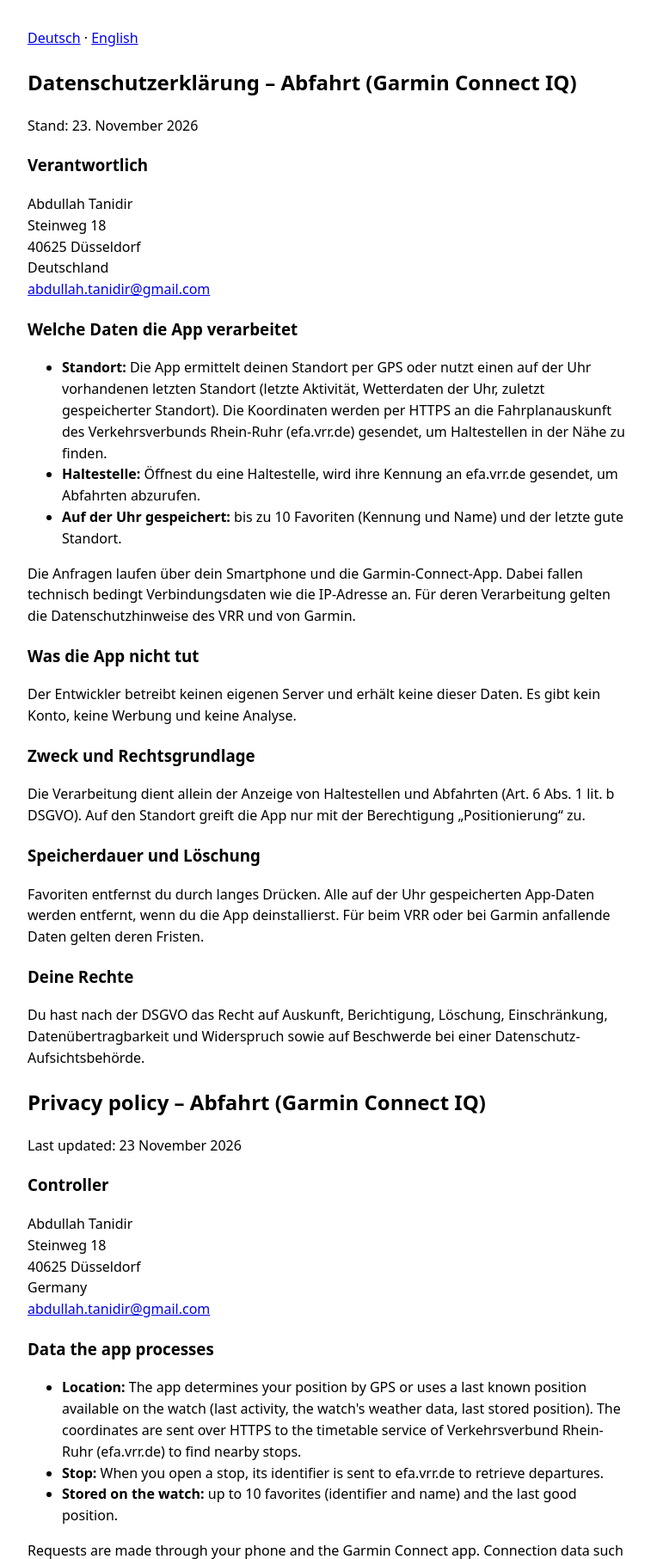
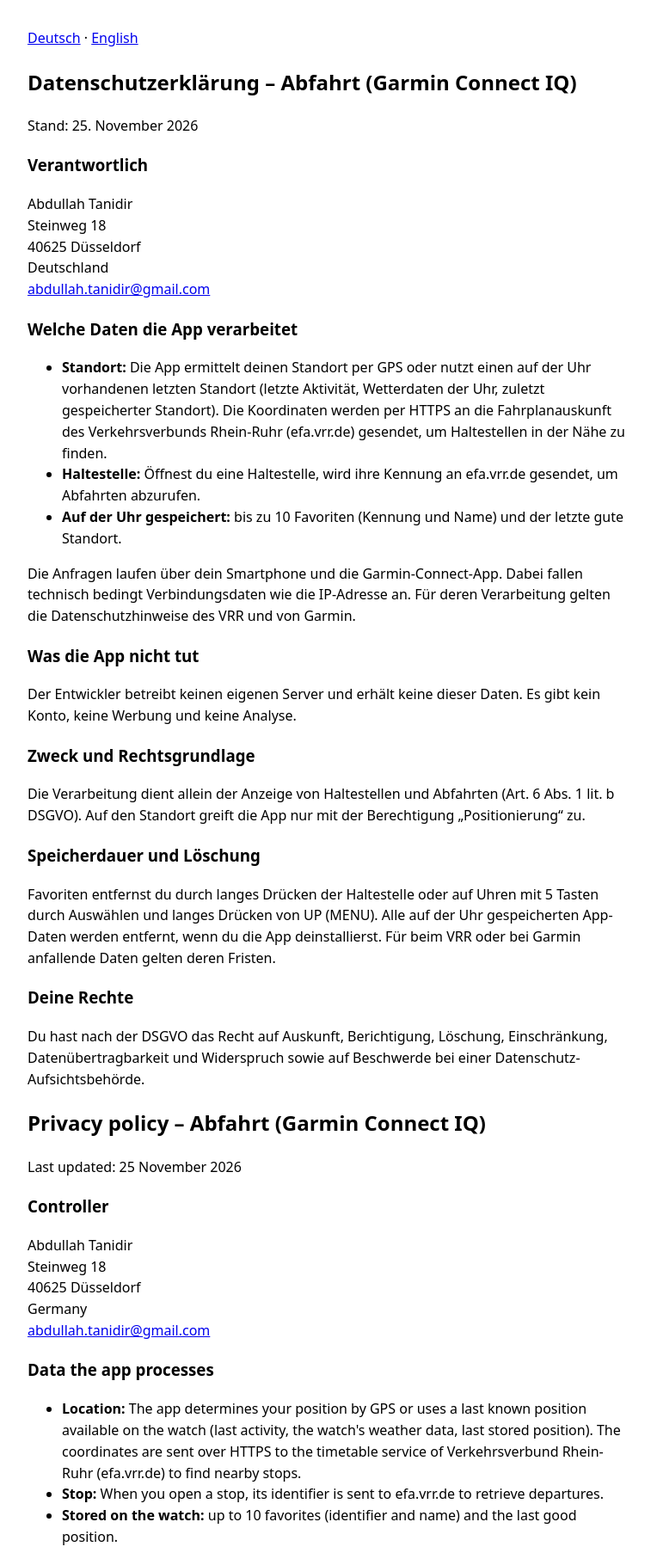
Before and after one commit to aboly/abfahrt-privacy, a plain HTML site: page index.html in a window 1280 px wide. Shown: the top 1813 px of the page at 86% size, without its empty margins (256-1013 px from the left). Drawn offline with Linux system fonts and the light colour scheme.

Commit message:
Mention removing favorites with MENU on 5-button watches
Co-Authored-By: Claude Opus 5.5 <noreply@anthropic.com>

```diff
--- a/index.html
+++ b/index.html
@@ -4,7 +4,7 @@
 <style>:root{color-scheme:light dark}body{font:16px/1.55 system-ui,sans-serif;max-width:44rem;margin:2rem auto;padding:0 16px}h2{margin-top:2.5rem}</style></head><body>
 <p><a href="#de">Deutsch</a> · <a href="#en">English</a></p>
 <section id="de"><h1>Datenschutzerklärung – Abfahrt (Garmin Connect IQ)</h1>
-<p>Stand: 23. November 2026</p>
+<p>Stand: 25. November 2026</p>
 <h3>Verantwortlich</h3><p>Abdullah Tanidir<br>Steinweg 18<br>40625 Düsseldorf<br>Deutschland<br><a href="mailto:abdullah.tanidir@gmail.com">abdullah.tanidir@gmail.com</a></p>
 <h3>Welche Daten die App verarbeitet</h3><ul>
 <li><b>Standort:</b> Die App ermittelt deinen Standort per GPS oder nutzt einen auf der Uhr vorhandenen letzten Standort (letzte Aktivität, Wetterdaten der Uhr, zuletzt gespeicherter Standort). Die Koordinaten werden per HTTPS an die Fahrplanauskunft des Verkehrsverbunds Rhein-Ruhr (efa.vrr.de) gesendet, um Haltestellen in der Nähe zu finden.</li>
@@ -13,10 +13,10 @@
 <p>Die Anfragen laufen über dein Smartphone und die Garmin-Connect-App. Dabei fallen technisch bedingt Verbindungsdaten wie die IP-Adresse an. Für deren Verarbeitung gelten die Datenschutzhinweise des VRR und von Garmin.</p>
 <h3>Was die App nicht tut</h3><p>Der Entwickler betreibt keinen eigenen Server und erhält keine dieser Daten. Es gibt kein Konto, keine Werbung und keine Analyse.</p>
 <h3>Zweck und Rechtsgrundlage</h3><p>Die Verarbeitung dient allein der Anzeige von Haltestellen und Abfahrten (Art. 6 Abs. 1 lit. b DSGVO). Auf den Standort greift die App nur mit der Berechtigung „Positionierung“ zu.</p>
-<h3>Speicherdauer und Löschung</h3><p>Favoriten entfernst du durch langes Drücken. Alle auf der Uhr gespeicherten App-Daten werden entfernt, wenn du die App deinstallierst. Für beim VRR oder bei Garmin anfallende Daten gelten deren Fristen.</p>
+<h3>Speicherdauer und Löschung</h3><p>Favoriten entfernst du durch langes Drücken der Haltestelle oder auf Uhren mit 5 Tasten durch Auswählen und langes Drücken von UP (MENU). Alle auf der Uhr gespeicherten App-Daten werden entfernt, wenn du die App deinstallierst. Für beim VRR oder bei Garmin anfallende Daten gelten deren Fristen.</p>
 <h3>Deine Rechte</h3><p>Du hast nach der DSGVO das Recht auf Auskunft, Berichtigung, Löschung, Einschränkung, Datenübertragbarkeit und Widerspruch sowie auf Beschwerde bei einer Datenschutz-Aufsichtsbehörde.</p></section>
 <section id="en" lang="en"><h1>Privacy policy – Abfahrt (Garmin Connect IQ)</h1>
-<p>Last updated: 23 November 2026</p>
+<p>Last updated: 25 November 2026</p>
 <h3>Controller</h3><p>Abdullah Tanidir<br>Steinweg 18<br>40625 Düsseldorf<br>Germany<br><a href="mailto:abdullah.tanidir@gmail.com">abdullah.tanidir@gmail.com</a></p>
 <h3>Data the app processes</h3><ul>
 <li><b>Location:</b> The app determines your position by GPS or uses a last known position available on the watch (last activity, the watch's weather data, last stored position). The coordinates are sent over HTTPS to the timetable service of Verkehrsverbund Rhein-Ruhr (efa.vrr.de) to find nearby stops.</li>
@@ -25,6 +25,6 @@
 <p>Requests are made through your phone and the Garmin Connect app. Connection data such as the IP address is processed for technical reasons. The privacy notices of VRR and Garmin apply to that processing.</p>
 <h3>What the app does not do</h3><p>The developer runs no server and receives none of this data. There is no account, no advertising and no analytics.</p>
 <h3>Purpose and legal basis</h3><p>Data is processed only to show stops and departures (Art. 6(1)(b) GDPR). The app accesses your location only with the “Positioning” permission.</p>
-<h3>Retention and deletion</h3><p>Remove favorites by holding a stop. All app data stored on the watch is removed when you uninstall the app. VRR's and Garmin's own retention periods apply to data they hold.</p>
+<h3>Retention and deletion</h3><p>Remove favorites by holding a stop, or on 5-button watches by selecting it and holding UP (MENU). All app data stored on the watch is removed when you uninstall the app. VRR's and Garmin's own retention periods apply to data they hold.</p>
 <h3>Your rights</h3><p>Under the GDPR you have the rights of access, rectification, erasure, restriction, portability and objection, and the right to complain to a data protection authority.</p></section>
 </body></html>
```
